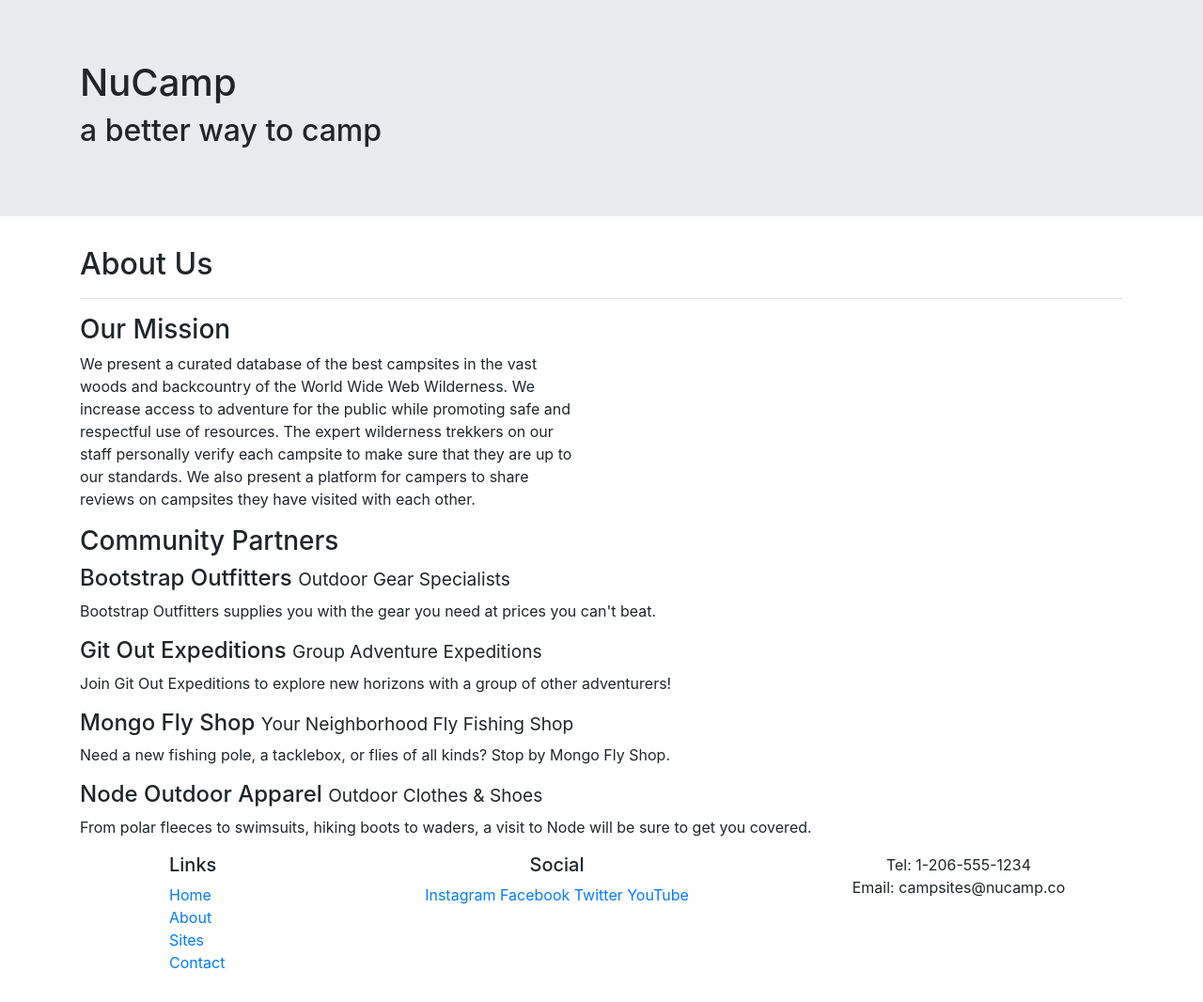
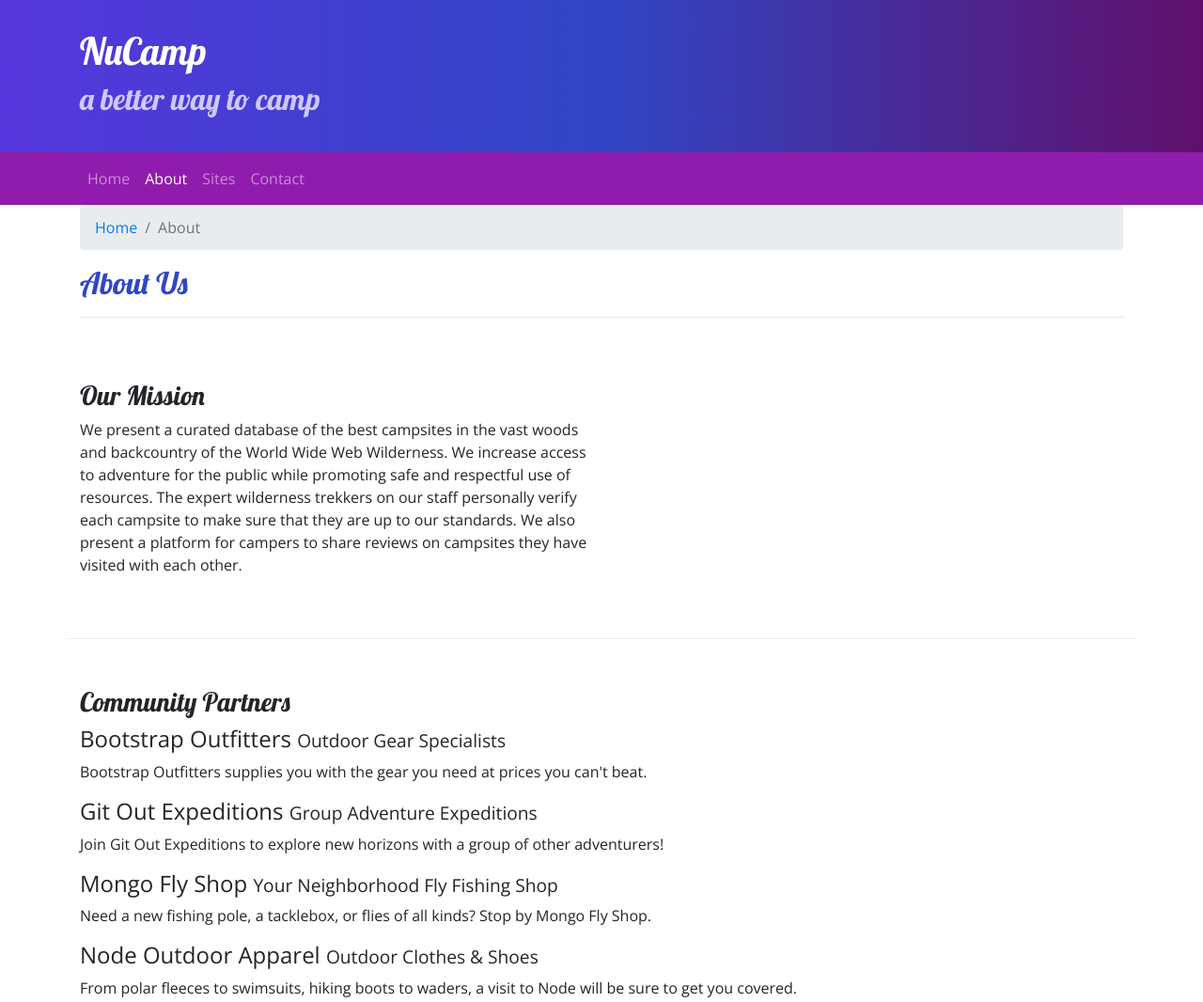
Before and after one commit to jkavcoderunt/nucamp-bootstrap, a website: page aboutus.html in a window 1280 px wide. Shown: the top 1066 px of the page at 94% size. Drawn offline with nearby package versions, Linux system fonts and the light colour scheme.

Commit message:
week2 navbar

```diff
--- a/aboutus.html
+++ b/aboutus.html
@@ -7,6 +7,7 @@
     <meta name="viewport" content="width=device-width, initial-scale=1" />
     <link rel="stylesheet" href="node_modules/bootstrap/dist/css/bootstrap.min.css" />
     <link rel="stylesheet" href="https://fonts.googleapis.com/css?family=Lobster|Open+Sans" />
+    <link rel="stylesheet" href="styles.css" />
     <!-- Below is the ref link to the styles file that was created but not yet being used -->
     <!--<link rel="stylesheet" href="css/styles.css" /> -->
 
@@ -27,10 +28,32 @@
         </div>
     </header>
 
+        <!--Bootstrap class Navbar-->
+        <nav class="navbar navbar-expand-sm navbar-dark sticky-top">
+            <div class="container">
+                <button class="navbar-toggler ml-auto" type="button" data-toggle="collapse" data-target="#nucampNavbar">
+                    <span class="navbar-toggler-icon"></span>
+                </button>
+
+                <div class="collapse navbar-collapse" id="nucampNavbar">
+                    <ul class="navbar-nav">
+                        <li class="nav-item"><a class="nav-link" href="index.html">Home</a></li>
+                        <li class="nav-item active"><a class="nav-link" href="#">About</a></li>
+                        <li class="nav-item"><a class="nav-link" href="#">Sites</a></li>
+                        <li class="nav-item"><a class="nav-link" href="#">Contact</a></li>
+                    </ul>
+                </div>
+            </div>
+        </nav>
+
         <!-- Container with three row classes each having seperate col properties in bootstrap for a mobile first design approach -->
     <div class="container">
         <div class="row">
             <div class="col">
+                <ol class="breadcrumb">
+                    <li class="breadcrumb-item"><a href="index.html">Home</a></li>
+                    <li class="breadcrumb-item active">About</li>
+                </ol>
                <h2>About Us</h2>
                <hr />
             </div>
--- a/package.json
+++ b/package.json
@@ -15,6 +15,7 @@
   },
   "dependencies": {
     "bootstrap": "^4.5.0",
+    "font-awesome": "^4.7.0",
     "jquery": "^3.5.1",
     "popper.js": "^1.16.1"
   }
--- a/styles.css
+++ b/styles.css
@@ -20,9 +20,14 @@ footer {
 }
 
 .jumbotron {
+    margin: 0;
     padding: 30px;
     background-image: linear-gradient(to right, #5637DD, #3046C5, #60106B);
     color: white;
+}
+
+.navbar {
+    background-color: #901CAD;
 }
 
 .row-content {
```
Also changed, not shown: index.html (+25 -1 lines), 1 other file.
